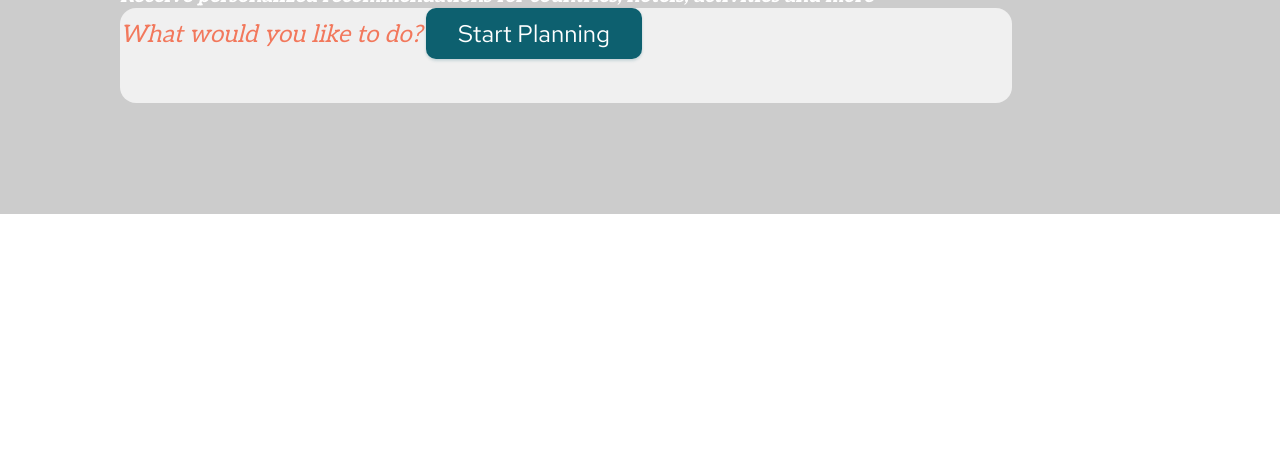
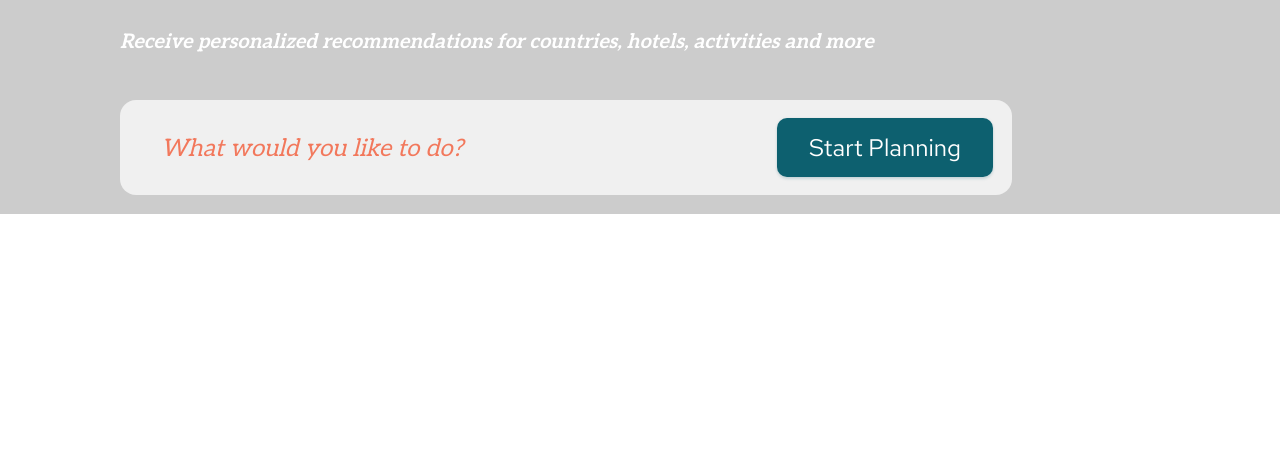
Before and after one commit to Pollacco/Travel, a plain HTML site: page index.html in a window 1280 px wide. Shown: the part 331-800 px from the top of the page. Drawn offline with Linux system fonts and the light colour scheme; a web font is replaced by a local one.

```diff
--- a/style.css
+++ b/style.css
@@ -124,6 +124,8 @@
 }
 
 .preview_description{
+  margin-top: 46px;
+  margin-bottom: 46px;
   color: #FFF;
   font-family: Aleo;
   font-size: 20px;
@@ -133,6 +135,7 @@
 }
 
 .preview_input {
+  padding-top: 18px;
   width: 892px;
   height: 95px;
   border-radius: 16px;
@@ -140,13 +143,14 @@
 }
 
 .preview_button {
+  margin-left: 310px;
   color: #FFF;
   font-family: Red Hat Text;
   font-size: 24px;
   font-style: normal;
   font-weight: 500;
   line-height: normal;
-  padding: 10px 32px;
+  padding: 14px 32px;
   justify-content: center;
   align-items: center;
   border-radius: 10px;
@@ -155,6 +159,7 @@
 }
 
 .preview_input_description {
+  margin-left: 41px;
   color: #F2785C;
   font-family: Aleo;
   font-size: 24px;
```
